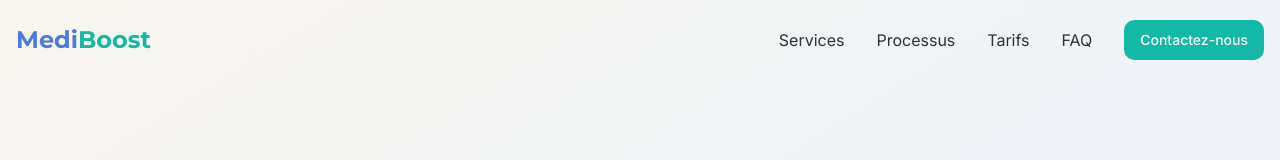
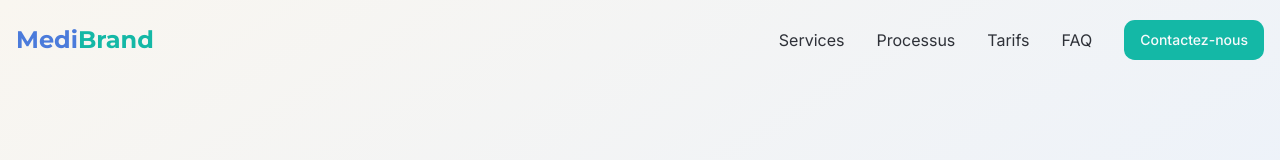
Before and after one commit to BOtchiBon/MediBrand, a React (Vite) app: page / in a window 1280 px wide. Shown: the top 160 px of the page. Built offline with nearby package versions, Linux system fonts and the light colour scheme.

Commit message:
Rename agency to MediBrand
Update agency name and logo.

```diff
--- a/index.html
+++ b/index.html
@@ -4,20 +4,20 @@
   <head>
     <meta charset="UTF-8" />
     <meta name="viewport" content="width=device-width, initial-scale=1.0" />
-    <title>MediBoost - Solutions Digitales pour Professionnels de Santé</title>
-    <meta name="description" content="MediBoost aide les professionnels de santé à booster leur présence en ligne avec des sites web médicaux optimisés, du contenu de qualité et des stratégies de communication adaptées." />
-    <meta name="author" content="MediBoost" />
+    <title>MediBrand - Solutions Digitales pour Professionnels de Santé</title>
+    <meta name="description" content="MediBrand aide les professionnels de santé à booster leur présence en ligne avec des sites web médicaux optimisés, du contenu de qualité et des stratégies de communication adaptées." />
+    <meta name="author" content="MediBrand" />
     <meta name="keywords" content="site web médical, présence digitale, SEO médical, référencement médecin, sites pour cabinets médicaux" />
 
     <!-- Open Graph / Facebook -->
-    <meta property="og:title" content="MediBoost - Solutions Digitales pour Professionnels de Santé" />
+    <meta property="og:title" content="MediBrand - Solutions Digitales pour Professionnels de Santé" />
     <meta property="og:description" content="Boostez votre présence en ligne et attirez plus de patients avec nos solutions digitales sur mesure." />
     <meta property="og:type" content="website" />
     <meta property="og:image" content="https://lovable.dev/opengraph-image-p98pqg.png" />
 
     <!-- Twitter -->
     <meta name="twitter:card" content="summary_large_image" />
-    <meta name="twitter:site" content="@mediboost" />
+    <meta name="twitter:site" content="@medibrand" />
     <meta name="twitter:image" content="https://lovable.dev/opengraph-image-p98pqg.png" />
 
     <!-- Fonts -->
--- a/src/components/Footer.tsx
+++ b/src/components/Footer.tsx
@@ -1,4 +1,3 @@
-
 import React from 'react';
 import { Mail, Phone, MapPin } from 'lucide-react';
 
@@ -10,7 +9,7 @@ const Footer = () => {
       <div className="container mx-auto px-4">
         <div className="grid grid-cols-1 md:grid-cols-2 lg:grid-cols-4 gap-8 mb-12">
           <div>
-            <h3 className="text-2xl font-bold mb-4">Medi<span className="text-medical-teal-400">Boost</span></h3>
+            <h3 className="text-2xl font-bold mb-4">Medi<span className="text-medical-teal-400">Brand</span></h3>
             <p className="text-white/80 mb-4">
               Solutions digitales sur mesure pour les professionnels de santé.
             </p>
@@ -114,7 +113,7 @@ const Footer = () => {
         <hr className="border-white/20 mb-6" />
 
         <div className="text-center text-white/60 text-sm">
-          <p>&copy; {currentYear} MediBoost. Tous droits réservés.</p>
+          <p>&copy; {currentYear} MediBrand. Tous droits réservés.</p>
         </div>
       </div>
     </footer>
--- a/src/components/Navbar.tsx
+++ b/src/components/Navbar.tsx
@@ -20,7 +20,7 @@ const Navbar = () => {
     <header className={`fixed w-full z-50 transition-all duration-300 ${isScrolled ? 'bg-white shadow-md py-3' : 'bg-transparent py-5'}`}>
       <div className="container mx-auto px-4 flex items-center justify-between">
         <div className="flex items-center">
-          <span className="text-2xl font-heading font-bold text-soft-blue-500">Medi<span className="text-medical-teal-500">Boost</span></span>
+          <span className="text-2xl font-heading font-bold text-soft-blue-500">Medi<span className="text-medical-teal-500">Brand</span></span>
         </div>
 
         {/* Desktop Navigation */}
```
